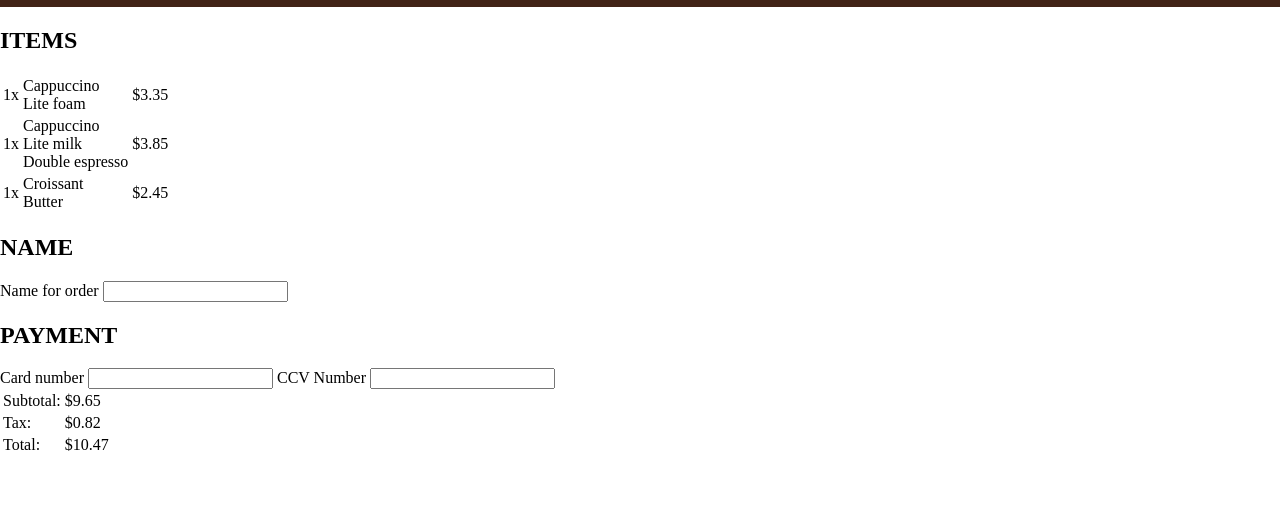
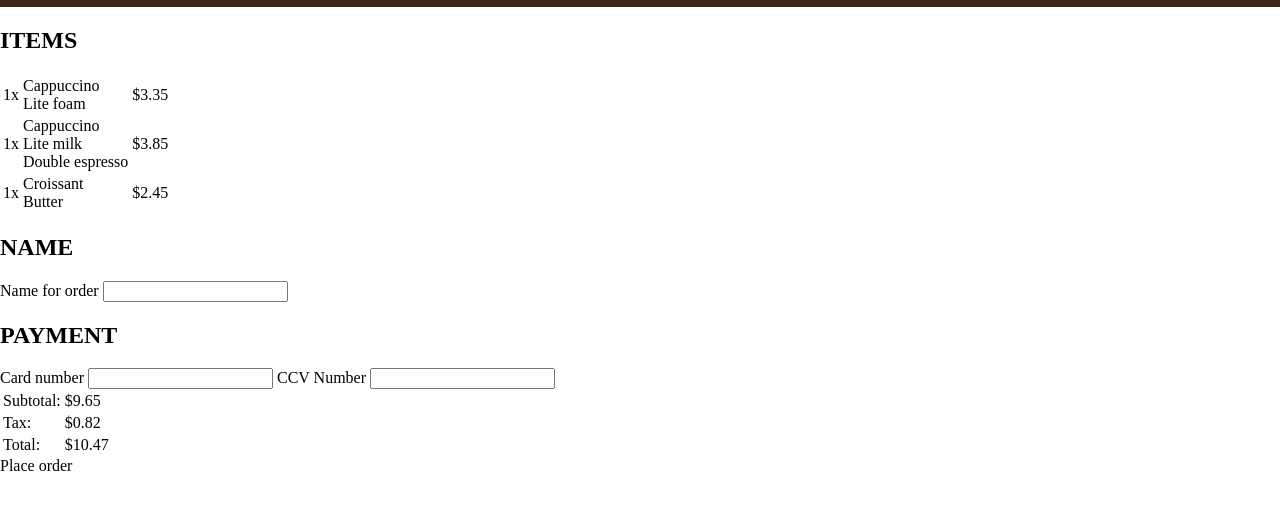
Before and after one commit to TechCrent/Coffee-Website, a plain HTML site: page index.html in a window 1280 px wide. Shown: the part 43-552 px from the top of the page. Drawn offline with Linux system fonts and the light colour scheme.

Commit message:
Feat(HTML/CSS): Place Order Button/Segment and CSS grid layout

```diff
--- a/index.css
+++ b/index.css
@@ -23,3 +23,8 @@ body{
 .logo-title{
     color: #bbac86;
 }
+
+.main-page{
+    display: grid;
+    /*grid-template-areas: ;*/
+}
--- a/index.html
+++ b/index.html
@@ -11,6 +11,7 @@
         <img class = "logo" src="https://btholt.github.io/complete-intro-to-web-dev-v3/images/coffee_masters_logo.png">
         <p class="logo-title">Coffee Masters</p>
     </header>
+    <div class="main-page">
     <section class="items">
         <h2 class="item-title">ITEMS</h2>
         <table>
@@ -66,6 +67,9 @@
             </tr>
         </table>
     </section>
-    <section class="place-order"></section>
+    <section class="place-order">
+        <div class="button">Place order</div>
+    </section>
+    </div>
 </body>
 </html>
```
